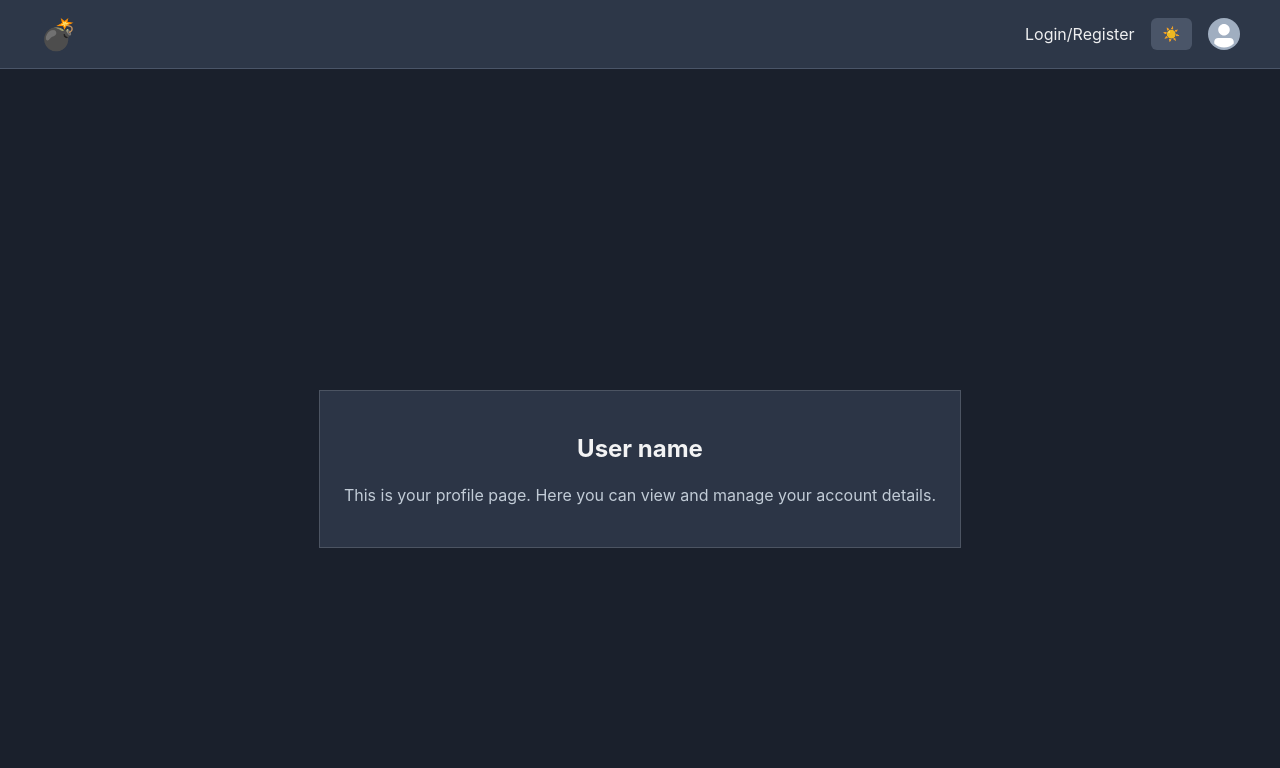
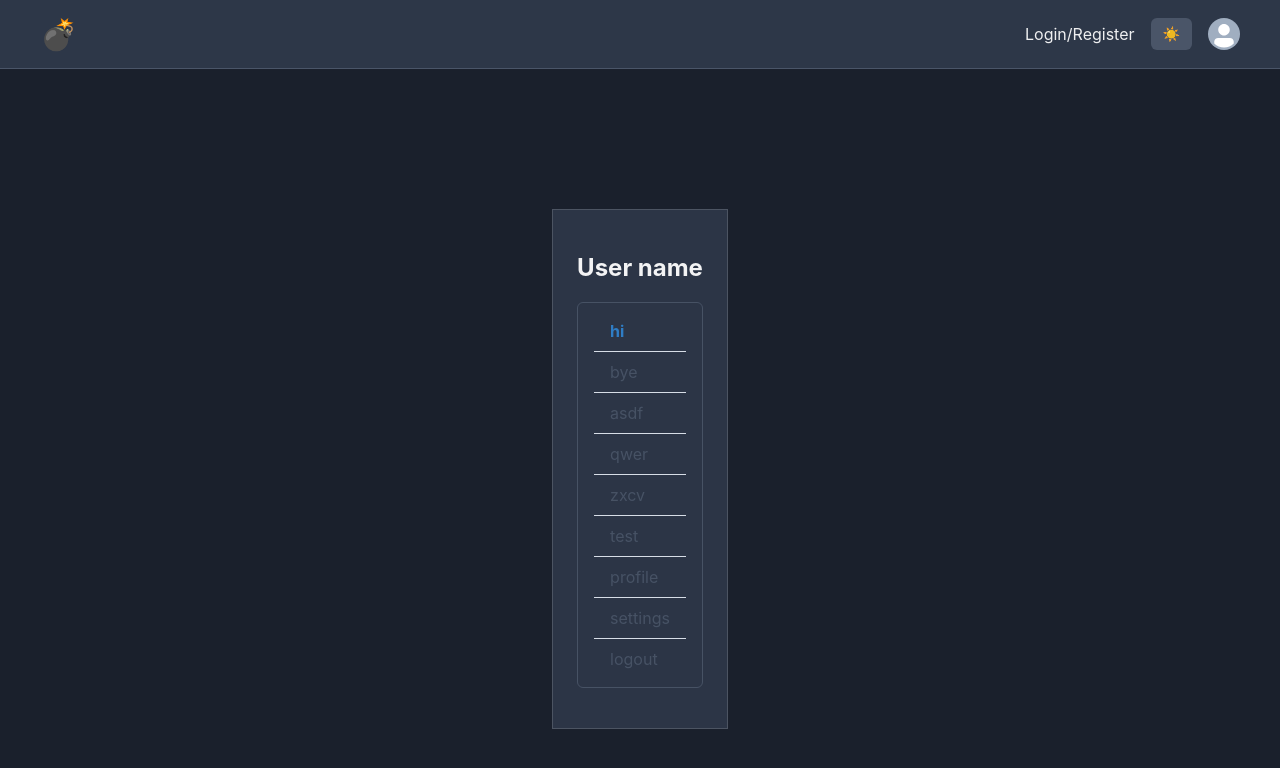
Before and after one commit to joshu-hua/ms, a Next.js app: page /profile in a window 1280 px wide. Shown: the top 768 px of the page. Built offline with nearby package versions, Linux system fonts and the light colour scheme.

Commit message:
make navbar kinda shit though

```diff
--- /dev/null
+++ b/src/components/navbar.tsx
@@ -0,0 +1,29 @@
+import React from 'react'
+import { Box, Flex, Link, StackDivider, VStack } from '@chakra-ui/react'
+
+interface NavbarProps {
+    links: string[];
+    current: string;
+}
+
+const Navbar = ({ links, current }: NavbarProps) => {
+    return (
+        <Box as="nav" border="1px solid" borderColor="border-color" borderRadius="md" p={4} bg="surface-bg">
+            <VStack align="start" divider={<StackDivider borderColor="gray.200" />}>
+                {links.map((link, index) => (
+                    <Link
+                        key={index}
+                        href={`/profile/${link.toLowerCase()}`}
+                        px={4}
+                        borderRadius="md"
+                        color={current === link ? "blue.500" : "gray.600"}
+                        fontWeight={current === link ? "bold" : "normal"}                    >
+                        {link}
+                    </Link>
+                ))}
+            </VStack>
+        </Box>
+    )
+}
+
+export default Navbar
--- a/src/pages/profile.tsx
+++ b/src/pages/profile.tsx
@@ -1,8 +1,12 @@
 import Header from '@/components/Header'
+import Navbar from '@/components/navbar'
 import { Flex, Box } from '@chakra-ui/react'
 import React from 'react'
 
+
 const Profile = () => {
+    const linkas = ["hi", "bye", "asdf", "qwer", "zxcv", "test", "profile", "settings", "logout"];
+
     return (
         <>
             <Header />
@@ -21,6 +25,7 @@ const Profile = () => {
                             justify="center"
                             gap={4}
                         >
+
                             <Box
                                 as="h1"
                                 fontSize="2xl"
@@ -29,9 +34,10 @@ const Profile = () => {
                             >
                                 User name
                             </Box>
-                            <Box color="text-secondary">
-                                This is your profile page. Here you can view and manage your account details.
-                            </Box>
+                            <Flex>
+                                <Navbar links={linkas} current="hi" />
+
+                            </Flex>
                         </Flex>
 
                     </Box>
```
